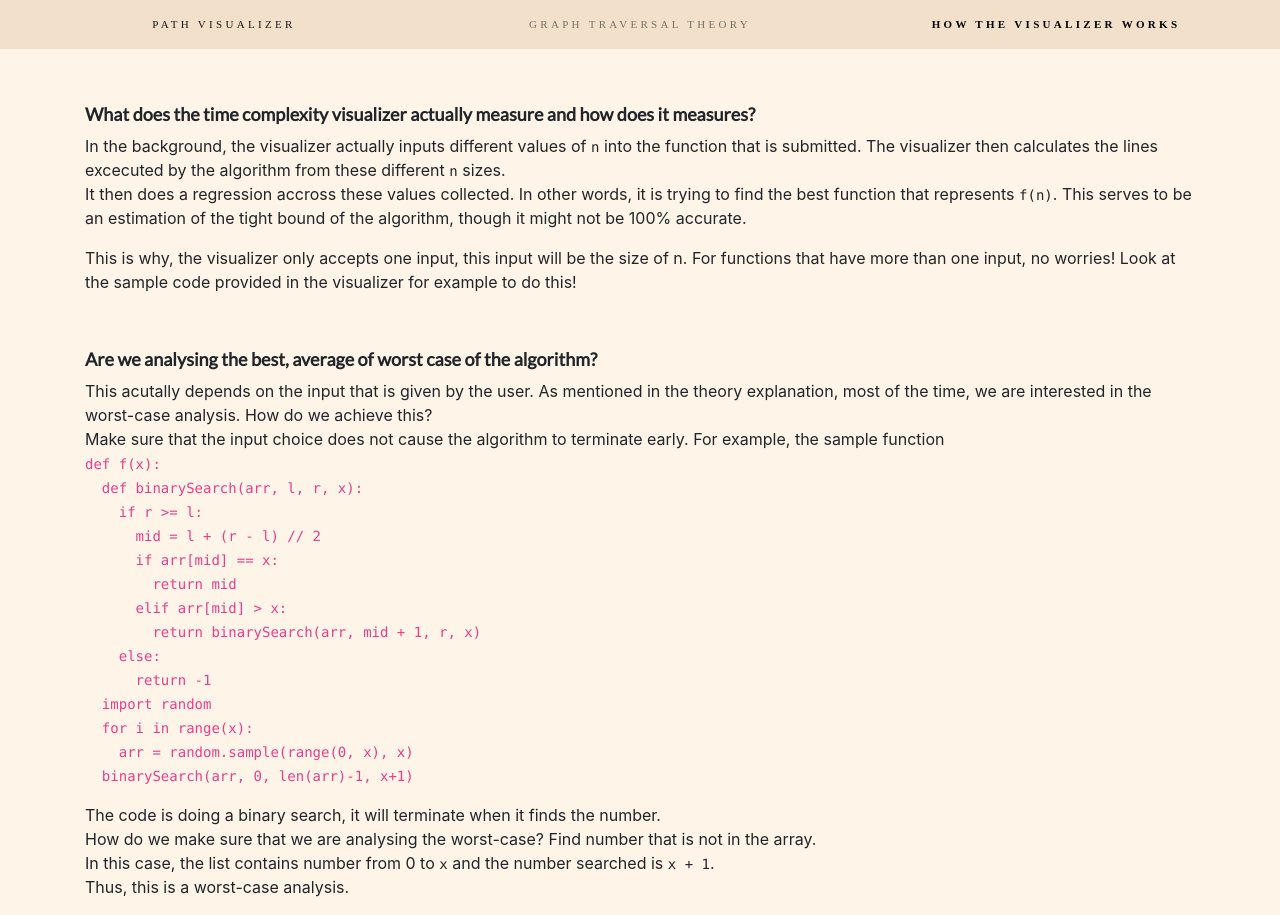
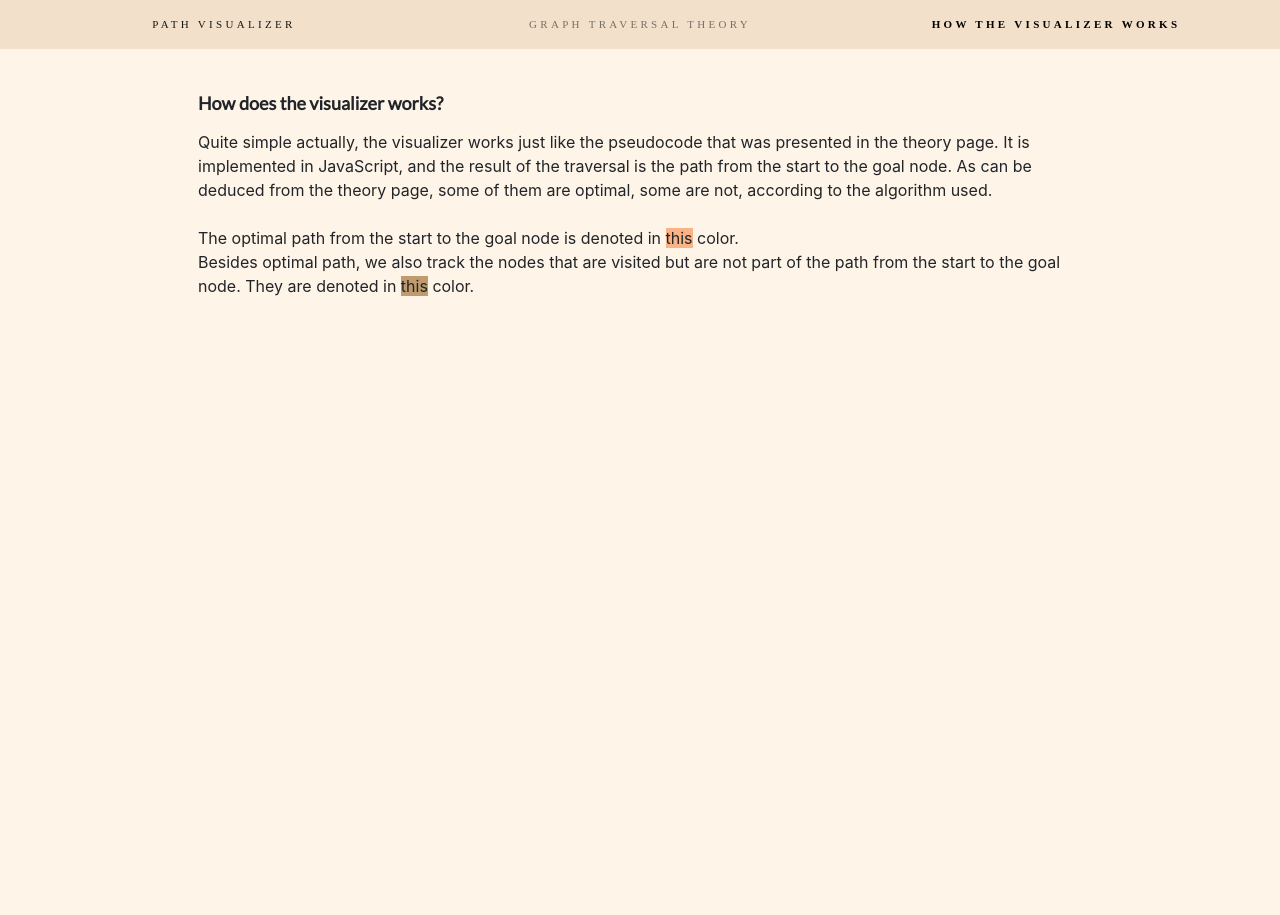
Before and after one commit to agnesnatasya/path-visualization, a React (Create React App) app: page /path-visualization/traversal in a window 1280 px wide. After the commit the page ends 800 px from the top, so only its background shows below. Built offline with nearby package versions, Linux system fonts and the light colour scheme; a web font is replaced by a local one.

Commit message:
Add explanation of how the traversal works in the visualizer

```diff
--- a/src/components/Traversal.css
+++ b/src/components/Traversal.css
@@ -11,6 +11,14 @@ pre {
 }
 
 .content {
-    padding-left: 17% !important;
-    padding-right: 17% !important
+    padding-left: 10% !important;
+    padding-right: 10% !important
 }
+
+.shortest-font {
+  background-color: #f9b384
+}
+
+.visited-font {
+  background-color: #bf9b6d
+}
--- a/src/components/Traversal.js
+++ b/src/components/Traversal.js
@@ -4,67 +4,25 @@ import "./Traversal.css";
 
 export function Traversal() {
   return (
-    <Container>
+    <Container className="content">
       <Row>
         <Col>
-          <h6>
-            What does the time complexity visualizer actually measure and how does it measures?
-          </h6>
-          <p>
-            In the background, the visualizer actually inputs different values of <pre>n</pre> into the function that is submitted.
-            The visualizer then calculates the lines excecuted by the algorithm from these different <pre>n</pre> sizes.<br />
-            It then does a regression accross these values collected. In other words, it is trying to find the best function that represents <pre>f(n)</pre>.
-            This serves to be an estimation of the tight bound of the algorithm, though it might not be 100% accurate.
-          </p>
+          <h6>How does the visualizer works?</h6>
+          <p></p>
 
           <p>
-            This is why, the visualizer only accepts one input, this input will be the size of n. For functions that have more than one input, no worries!
-             Look at the sample code provided in the visualizer for example to do this!
-          </p>
-
-          <h6>
-            Are we analysing the best, average of worst case of the algorithm?
-          </h6>
-          <p>
-            This acutally depends on the input that is given by the user. As mentioned in the theory explanation,
-            most of the time, we are interested in the worst-case analysis. How do we achieve this?<br />
-
-            Make sure that the input choice does not cause the algorithm to terminate early. For example, the sample function<br />
-            <code>
-              def f(x):
-              <br />
-              &nbsp;&nbsp;def binarySearch(arr, l, r, x):
-              <br />
-              &nbsp;&nbsp;&nbsp;&nbsp;if r >= l:
-              <br />
-              &nbsp;&nbsp;&nbsp;&nbsp;&nbsp;&nbsp;mid = l + (r - l) // 2
-              <br />
-              &nbsp;&nbsp;&nbsp;&nbsp;&nbsp;&nbsp;if arr[mid] == x:
-              <br />
-              &nbsp;&nbsp;&nbsp;&nbsp;&nbsp;&nbsp;&nbsp;&nbsp;return mid
-              <br />
-              &nbsp;&nbsp;&nbsp;&nbsp;&nbsp;&nbsp;elif arr[mid] > x:
-              <br />
-              &nbsp;&nbsp;&nbsp;&nbsp;&nbsp;&nbsp;&nbsp;&nbsp;return binarySearch(arr, mid + 1, r, x)
-              <br />
-              &nbsp;&nbsp;&nbsp;&nbsp;else:
-              <br />
-              &nbsp;&nbsp;&nbsp;&nbsp;&nbsp;&nbsp;return -1
-              <br />
-              &nbsp;&nbsp;import random
-              <br />
-              &nbsp;&nbsp;for i in range(x):
-              <br />
-              &nbsp;&nbsp;&nbsp;&nbsp;arr = random.sample(range(0, x), x)
-              <br />
-              &nbsp;&nbsp;binarySearch(arr, 0, len(arr)-1, x+1)
-            </code>
-          </p>
-          <p>
-            The code is doing a binary search, it will terminate when it finds the number.<br />
-            How do we make sure that we are analysing the worst-case? Find number that is not in the array.<br />
-            In this case, the list contains number from 0 to <pre>x</pre> and the number searched is <pre>x + 1</pre>. <br />
-            Thus, this is a worst-case analysis.
+            Quite simple actually, the visualizer works just like the pseudocode
+            that was presented in the theory page. It is implemented in
+            JavaScript, and the result of the traversal is the path from the
+            start to the goal node. As can be deduced from the theory page, some
+            of them are optimal, some are not, according to the algorithm used.
+            <br /><br />
+            The optimal path from the start to the goal node is denoted in{" "}
+            <span className="shortest-font">this</span> color.
+            <br />
+            Besides optimal path, we also track the nodes that are visited but are not
+            part of the path from the start to the goal node. They are denoted in{" "}
+            <span className="visited-font">this</span> color.
           </p>
         </Col>
       </Row>
```
